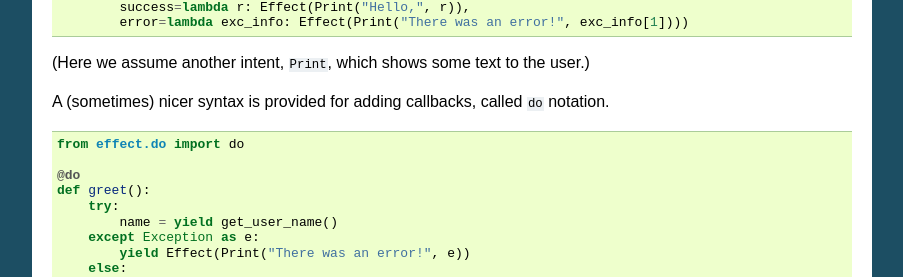
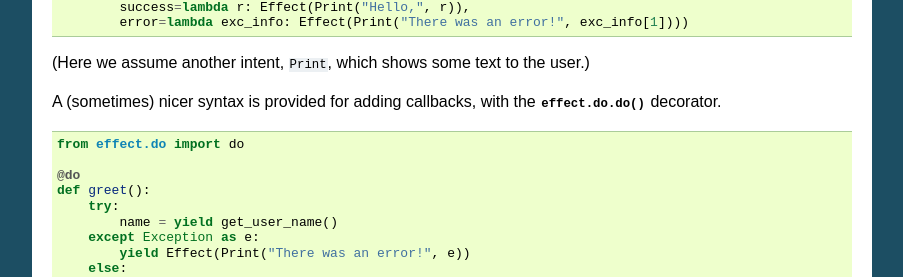
Before and after one commit to python-effect/effect, a Sphinx documentation site: the page built from docs/source/index.rst, in a window 1280 px wide and 900 px high, scrolled down 715 px. Shown: the part 167-444 px from the top of the window, without its empty margins (198-1101 px from the left). Built offline with Sphinx 7.4.7, drawn with Linux system fonts in a browser that asks for light colours.

Commit message:
link to the do function

```diff
--- a/docs/source/index.rst
+++ b/docs/source/index.rst
@@ -72,8 +72,8 @@ the ``on`` method:
 
 (Here we assume another intent, ``Print``, which shows some text to the user.)
 
-A (sometimes) nicer syntax is provided for adding callbacks, called ``do``
-notation.
+A (sometimes) nicer syntax is provided for adding callbacks, with the
+:func:`effect.do.do` decorator.
 
 .. code:: python
 
```
